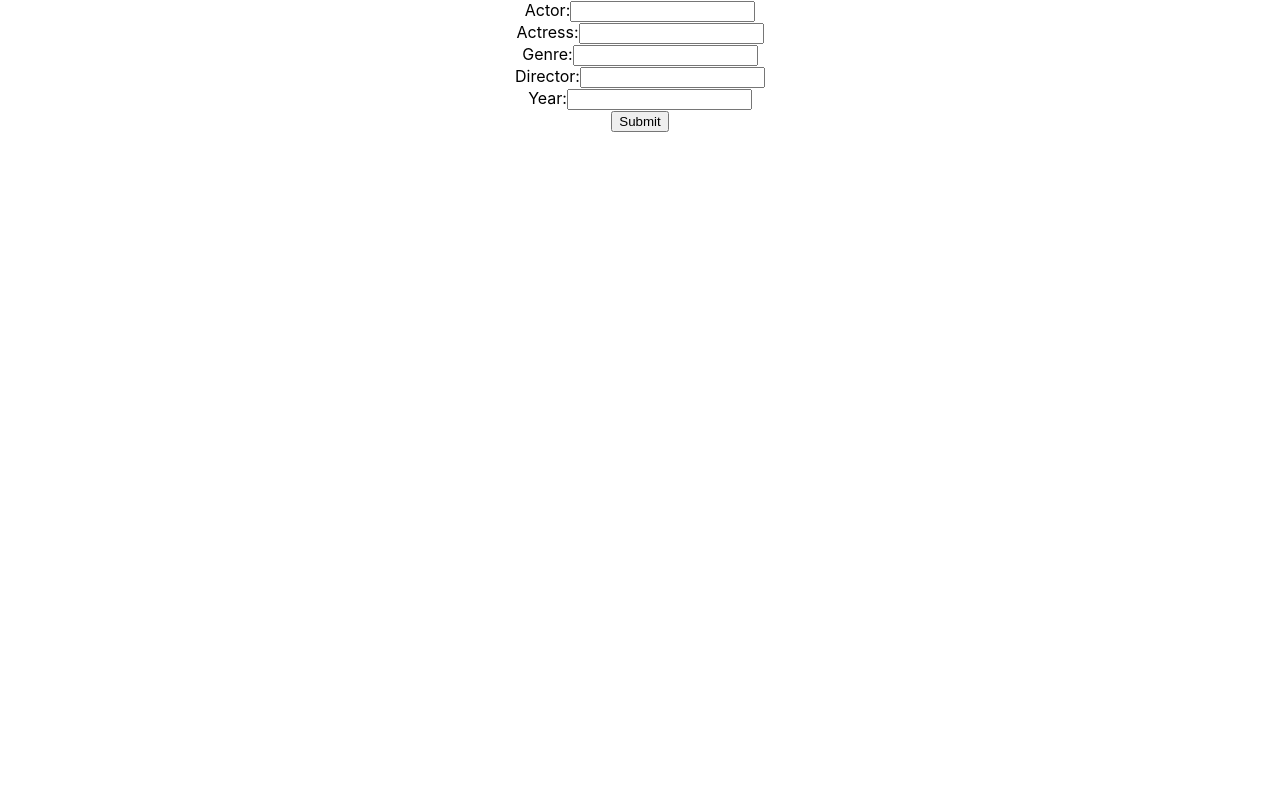
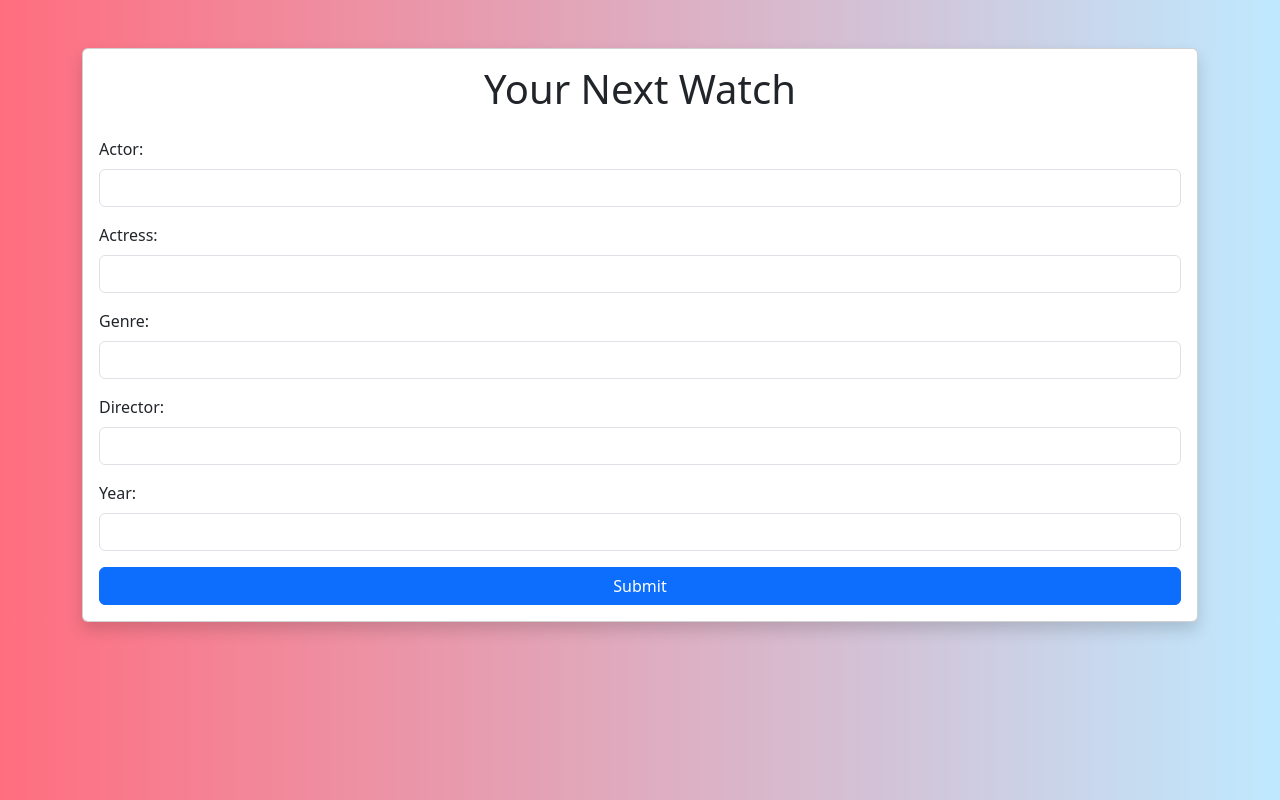
Before and after one commit to AbhisekLimbu/findingWatch, a React (Create React App) app in the folder nextwatch/: page / in a window 1280 px wide. Built offline with nearby package versions, Linux system fonts and the light colour scheme.

Commit message:
added bootstrap,but does not look good stil

```diff
--- a/nextwatch/package.json
+++ b/nextwatch/package.json
@@ -7,6 +7,7 @@
     "@testing-library/react": "^13.4.0",
     "@testing-library/user-event": "^13.5.0",
     "axios": "^1.6.8",
+    "bootstrap": "^5.3.3",
     "cors": "^2.8.5",
     "react": "^18.2.0",
     "react-dom": "^18.2.0",
--- a/nextwatch/src/App.css
+++ b/nextwatch/src/App.css
@@ -1,38 +1,8 @@
-.App {
-  text-align: center;
+/* src/styles.css */
+
+body {
+  margin: 0;
+  padding: 0;
+  font-family: sans-serif; /* Optional: Set your preferred font family */
+  background: linear-gradient(to right, #ff6e7f, #bfe9ff);
 }
-
-.App-logo {
-  height: 40vmin;
-  pointer-events: none;
-}
-
-@media (prefers-reduced-motion: no-preference) {
-  .App-logo {
-    animation: App-logo-spin infinite 20s linear;
-  }
-}
-
-.App-header {
-  background-color: #282c34;
-  min-height: 100vh;
-  display: flex;
-  flex-direction: column;
-  align-items: center;
-  justify-content: center;
-  font-size: calc(10px + 2vmin);
-  color: white;
-}
-
-.App-link {
-  color: #61dafb;
-}
-
-@keyframes App-logo-spin {
-  from {
-    transform: rotate(0deg);
-  }
-  to {
-    transform: rotate(360deg);
-  }
-}
--- a/nextwatch/src/components/MovieForm.js
+++ b/nextwatch/src/components/MovieForm.js
@@ -49,64 +49,78 @@ const ContactForm = () => {
   };
 
   return (
+    <div className="container mt-5">
+      <div className="card shadow">
+        <div className="card-body">
+          <h1 className="card-title text-center mb-4">Your Next Watch</h1>
           <form onSubmit={handleSubmit}>
-      <div>
-        <label htmlFor="actor">Actor:</label>
+            <div className="mb-3">
+              <label htmlFor="actor" className="form-label">Actor:</label>
               <input
                 type="text"
                 id="actor"
                 name="actor"
                 value={formData.actor}
                 onChange={handleChange}
+                className="form-control"
                 required
               />
             </div>
-      <div>
-        <label htmlFor="actress">Actress:</label>
+            <div className="mb-3">
+              <label htmlFor="actress" className="form-label">Actress:</label>
               <input
                 type="text"
                 id="actress"
                 name="actress"
                 value={formData.actress}
                 onChange={handleChange}
+                className="form-control"
                 required
               />
             </div>
-      <div>
-        <label htmlFor="genre">Genre:</label>
+            <div className="mb-3">
+              <label htmlFor="genre" className="form-label">Genre:</label>
               <input
                 type="text"
                 id="genre"
                 name="genre"
                 value={formData.genre}
                 onChange={handleChange}
+                className="form-control"
                 required
               />
             </div>
-      <div>
-        <label htmlFor="director">Director:</label>
+            <div className="mb-3">
+              <label htmlFor="director" className="form-label">Director:</label>
               <input
                 type="text"
                 id="director"
                 name="director"
                 value={formData.director}
                 onChange={handleChange}
+                className="form-control"
                 required
               />
             </div>
-      <div>
-        <label htmlFor="year">Year:</label>
+            <div className="mb-3">
+              <label htmlFor="year" className="form-label">Year:</label>
               <input
                 type="number"
                 id="year"
                 name="year"
                 value={formData.year}
                 onChange={handleChange}
+                className="form-control"
                 required
               />
             </div>
-      <button type="submit">Submit</button>
+            <div className="d-grid gap-2">
+              <button type="submit" className="btn btn-primary">Submit</button>
+            </div>
           </form>
+        </div>
+      </div>
+    </div>
   );
 };
 
--- a/nextwatch/src/index.css
+++ b/nextwatch/src/index.css
@@ -1,13 +1,8 @@
+/* src/styles.css */
+
 body {
   margin: 0;
-  font-family: -apple-system, BlinkMacSystemFont, 'Segoe UI', 'Roboto', 'Oxygen',
-    'Ubuntu', 'Cantarell', 'Fira Sans', 'Droid Sans', 'Helvetica Neue',
-    sans-serif;
-  -webkit-font-smoothing: antialiased;
-  -moz-osx-font-smoothing: grayscale;
+  padding: 0;
+  font-family: sans-serif; /* Optional: Set your preferred font family */
+  background: linear-gradient(to right, #ff6e7f, #bfe9ff);
 }
-
-code {
-  font-family: source-code-pro, Menlo, Monaco, Consolas, 'Courier New',
-    monospace;
-}
--- a/nextwatch/src/index.js
+++ b/nextwatch/src/index.js
@@ -2,6 +2,7 @@ import React from 'react';
 import ReactDOM from 'react-dom/client';
 import './index.css';
 import App from './App';
+import 'bootstrap/dist/css/bootstrap.min.css';
 import reportWebVitals from './reportWebVitals';
 
 const root = ReactDOM.createRoot(document.getElementById('root'));
```
Also changed, not shown: 1 other file (tests, documents, lock files or other folders). Lines whose indentation alone changed are shown as unchanged.
